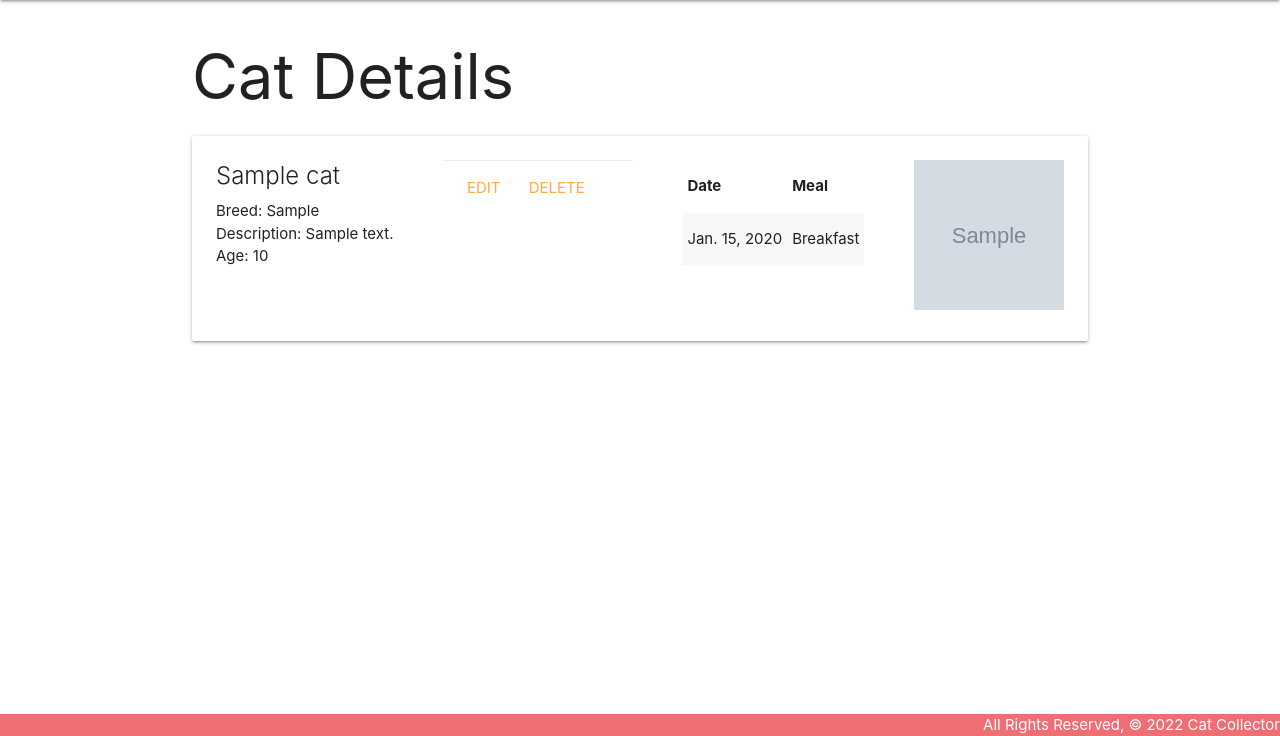
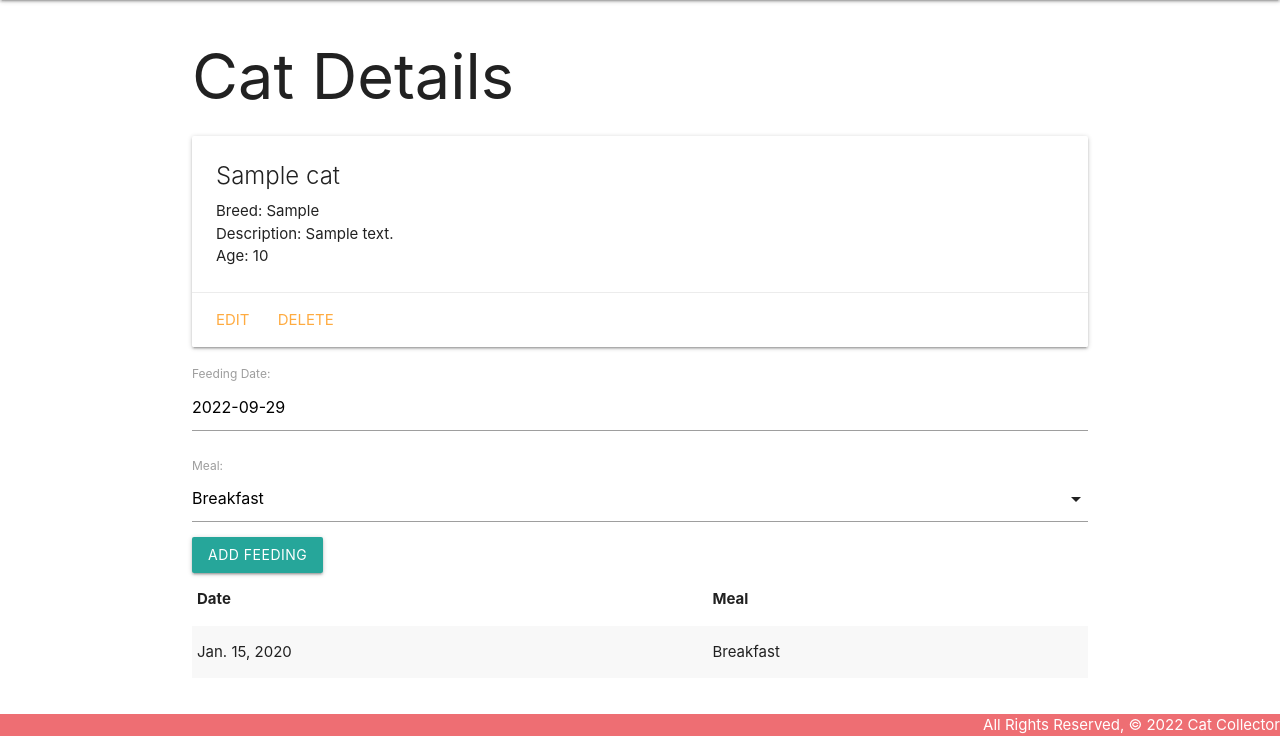
Before and after one commit to Rob-Sesemann/CatCollector, a Django app: page /cats/1 in a window 1280 px wide. Shown: the part 64-800 px from the top of the page. Run offline with Django 4.2, Linux system fonts and the light colour scheme; tables that the repository leaves empty hold one stand-in row (values such as "Sample post"); grey boxes marked "Sample" are stand-in pictures.

Commit message:
beginning day 3

```diff
--- /dev/null
+++ b/main_app/forms.py
@@ -0,0 +1,7 @@
+from django.forms import ModelForm
+from .models import Feeding
+
+class FeedingForm(ModelForm):
+    class Meta:
+        model = Feeding
+        fields = ['date', 'meal']
--- a/main_app/models.py
+++ b/main_app/models.py
@@ -29,3 +29,7 @@ class Feeding(models.Model):
 
     def __str__(self):
         return f"{self.get_meal_display()} on {self.date}"
+
+    class Meta:
+        # 'date' without a hyphen will show descending order
+        ordering = ['-date']
--- a/main_app/templates/base.html
+++ b/main_app/templates/base.html
@@ -8,6 +8,7 @@
     <title>Cat Collector</title>
     <link rel="stylesheet" href="https://cdnjs.cloudflare.com/ajax/libs/materialize/1.0.0/css/materialize.min.css">
     <link rel="stylesheet" href="{% static 'css/styles.css' %}">
+    <script src="https://cdnjs.cloudflare.com/ajax/libs/materialize/1.0.0/js/materialize.min.js"></script>
 </head>
 <body>
 
--- a/main_app/templates/cats/detail.html
+++ b/main_app/templates/cats/detail.html
@@ -1,31 +1,38 @@
 {% extends 'base.html' %}
-
 
 {% block content %}
 
-<h1> Cat Details </h1>
+<h1> Cat Details</h1>
 
 <div class="card">
     <div class="card-content">
-        <div class="flex-container">
-            <div>
-        <span class="card-title"> {{ cat.name }}</span>
+        <span class="card-title">{{ cat.name }}</span>
         <p>Breed: {{ cat.breed }}</p>
         <p>Description: {{ cat.description }}</p>
 
         {% if cat.age > 0 %}
-            <p>Age: {{cat.age}} </p>
+        <p>Age: {{cat.age}} </p>
         {% else %}
             <p>Age: Kitten</p>
         {% endif %}
+
     </div>
 
     <div class="card-action">
         <a href="{% url 'cats_update' cat.id %}">Edit</a>
         <a href="{% url 'cats_delete' cat.id %}">Delete</a>
     </div>
+</div>
+
 
 <div>
+
+    <form method="post" action="{% url 'add_feeding' cat.id %}">
+        {% csrf_token %}
+        {{ feeding_form.as_p }}
+        <input type="submit" value="Add Feeding" class="btn">
+    </form>
+
     <table class="striped">
         <thead>
             <tr>
@@ -35,22 +42,28 @@
         </thead>
 
         <tbody>
-            <!-- We need a for loop as we don't know how many meals and dates there will be -->
             {% for feeding in cat.feeding_set.all %}
             <tr>
-                <td>{{ feeding.date }}</td>
-                <td>{{ feeding.get_meal_display }}</td>
+                <td> {{ feeding.date }} </td>
+                <td> {{ feeding.get_meal_display }} </td>
             </tr>
             {% endfor %}
         </tbody>
     </table>
 </div>
-    <div class="right">
-        {% load static %}
-        <img width="150px" height="150px" src={% static cat.image|cut:'main_app/static/' %} />
-    </div>
-    </div>
-</div>
-</div>
 
-{% endblock%}
+
+<script>
+   let dateEl = document.getElementById('id_date');
+   M.Datepicker.init(dateEl, {
+    format:'yyyy-mm-dd',
+    defaultDate: new Date(),
+    setDefaultDate: true,
+    autoClose: true
+   })
+
+   let selectEl = document.getElementById('id_meal')
+   M.FormSelect.init(selectEl);
+
+</script>
+{% endblock %}
--- a/main_app/urls.py
+++ b/main_app/urls.py
@@ -10,5 +10,8 @@ urlpatterns = [
 
     path('cats/create/', views.CatCreate.as_view(), name='cats_create'),
     path('cats/<int:pk>/update/', views.CatUpdate.as_view(), name='cats_update'),
-    path('cats/<int:pk>/delete/', views.CatDelete.as_view(), name='cats_delete')
+    path('cats/<int:pk>/delete/', views.CatDelete.as_view(), name='cats_delete'),
+
+    path('cats/<int:cat_id>/add_feeding/', views.add_feeding, name='add_feeding')
+
 ]
--- a/main_app/views.py
+++ b/main_app/views.py
@@ -1,9 +1,10 @@
 from sqlite3 import DatabaseError
-from django.shortcuts import render
+from django.shortcuts import render, redirect
 from django.http import HttpResponse
 from .models import Cat
 # Importing parent class
 from django.views.generic.edit import CreateView, UpdateView, DeleteView
+from .forms import FeedingForm
 
 # Create your views here.
 
@@ -50,8 +51,19 @@ def cats_index(request):
 def cats_detail(request, cat_id):
     # SELECT * FROM main_app_cat WHERE id = cat_id
     cat = Cat.objects.get(id = cat_id)
-    return render(request, 'cats/detail.html', {'cat': cat})
 
+    feeding_form = FeedingForm()
+    return render(request, 'cats/detail.html', {'cat': cat, 'feeding_form': feeding_form})
+
+def add_feeding(request, cat_id):
+    # req.body in Node.js
+    form = FeedingForm(request.POST)
+
+    if form.is_valid():
+        new_feeding = form.save(commit=False)
+        new_feeding.cat_id = cat_id
+        new_feeding.save()
+    return redirect('detail', cat_id = cat_id)
 # ListView - To display all the records from the database
 # DetailView - To display a single record from the Database
 # CreateView - Used to create instance of a model
```
